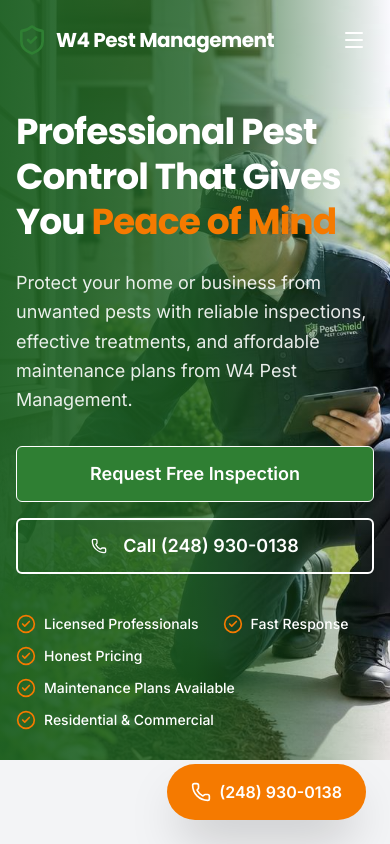
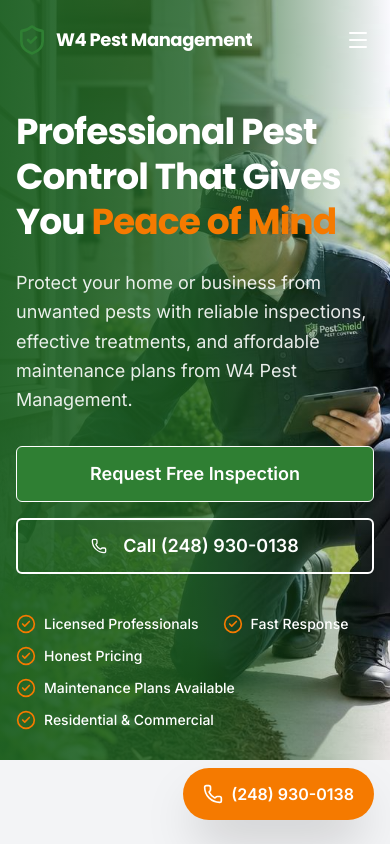
Before and after one commit to adrianlehmann/pestcontrol, a React (Vite) app in the folder artifacts/w4-pest-management/: page / in a window 390 px wide. Shown: the top 844 px of the page. Built offline with nearby package versions, Linux system fonts and the light colour scheme.

Commit message:
adjust header menu

```diff
--- a/artifacts/w4-pest-management/src/index.css
+++ b/artifacts/w4-pest-management/src/index.css
@@ -181,10 +181,11 @@
 
   html {
     scroll-behavior: smooth;
+    overflow-x: hidden;
   }
 
   body {
-    @apply font-sans antialiased bg-background text-foreground;
+    @apply font-sans antialiased bg-background text-foreground overflow-x-hidden;
   }
 
   h1, h2, h3, h4, h5, h6 {
--- a/artifacts/w4-pest-management/src/pages/LandingPage.tsx
+++ b/artifacts/w4-pest-management/src/pages/LandingPage.tsx
@@ -123,15 +123,15 @@
   };
 
   return (
-    <div className="min-h-screen bg-background">
+    <div className="min-h-screen bg-background overflow-x-hidden">
       {/* Sticky Header */}
       <header className={`fixed top-0 left-0 right-0 z-50 transition-all duration-300 ${
         isScrolled ? 'bg-white/95 backdrop-blur-sm shadow-md py-3' : 'bg-transparent py-5'
       }`}>
-        <div className="container mx-auto px-4 lg:px-8 flex items-center justify-between">
-          <div className="flex items-center gap-2">
-            <ShieldCheck className="w-8 h-8 text-primary" />
-            <span className={`font-heading font-bold text-xl tracking-tight ${isScrolled ? 'text-foreground' : 'text-white'}`}>
+        <div className="container mx-auto px-4 lg:px-8 flex items-center justify-between gap-3 max-w-full">
+          <div className="flex items-center gap-2 min-w-0">
+            <ShieldCheck className="w-8 h-8 text-primary shrink-0" />
+            <span className={`font-heading font-bold text-lg sm:text-xl tracking-tight truncate ${isScrolled ? 'text-foreground' : 'text-white'}`}>
               W4 Pest Management
             </span>
           </div>
@@ -163,7 +163,9 @@
 
           {/* Mobile Menu Toggle */}
           <button
-            className="lg:hidden p-2"
+            type="button"
+            aria-label={mobileMenuOpen ? 'Close menu' : 'Open menu'}
+            className="lg:hidden shrink-0 p-2 -mr-1"
             onClick={() => setMobileMenuOpen(!mobileMenuOpen)}
           >
             {mobileMenuOpen ? (
@@ -923,23 +925,15 @@
       {/* Floating Call Button for Mobile */}
       <a
         href="tel:2489300138"
-        className="fixed bottom-6 right-6 z-50 bg-accent text-white rounded-full py-4 px-6 shadow-2xl flex items-center gap-2 font-bold hover:bg-accent/90 transition-transform hover:scale-105 active:scale-95 animate-bounce-short"
-        style={{ animation: 'bounce 2s infinite' }}
+        className="fixed z-50 bottom-6 right-4 sm:right-6 bg-accent text-white rounded-full py-3.5 px-5 shadow-2xl flex items-center gap-2 font-bold hover:bg-accent/90 transition-colors max-w-[calc(100vw-2rem)]"
+        style={{
+          bottom: 'max(1.5rem, env(safe-area-inset-bottom, 0px))',
+          right: 'max(1rem, env(safe-area-inset-right, 0px))',
+        }}
       >
-        <Phone className="w-5 h-5" />
-        <span className="hidden md:inline">Call Now: </span>(248) 930-0138
+        <Phone className="w-5 h-5 shrink-0" />
+        <span className="truncate">(248) 930-0138</span>
       </a>
-
-      {/* Basic animation style for floating button */}
-      <style dangerouslySetInnerHTML={{__html: `
-        @keyframes bounce-short {
-          0%, 100% { transform: translateY(0); }
-          50% { transform: translateY(-5px); }
-        }
-        .animate-bounce-short {
-          animation: bounce-short 3s ease-in-out infinite;
-        }
-      `}} />
     </div>
   );
 }
```
